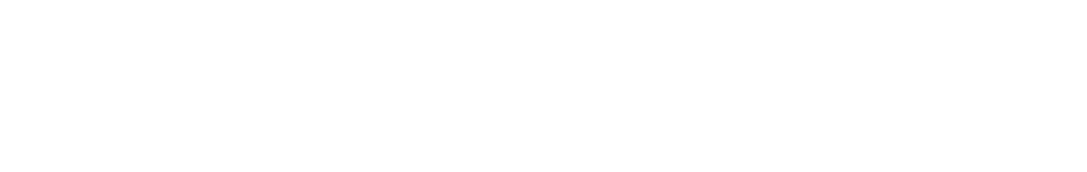
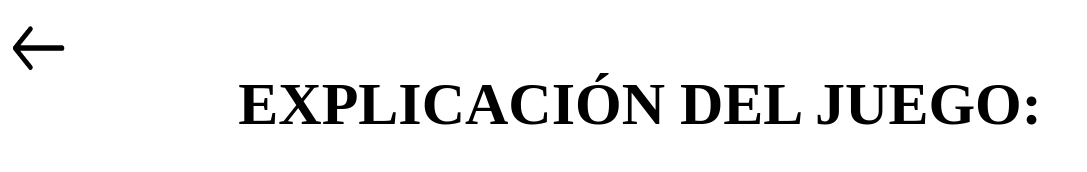
Before and after one commit to 3-TIC-ORT/proyecto-3-neorolearning, a plain HTML site: page JUEGO 2/expli2.html in a window 1280 px wide. Shown: the whole page, without its empty margins (0-1087 px from the left). Drawn offline with Linux system fonts and the light colour scheme.

Commit message:
listo el inicio

```diff
--- a/INICIO/inicio.css
+++ b/INICIO/inicio.css
@@ -31,7 +31,7 @@ h1 {
     border: none;
     padding: 40px 50px;
     cursor: pointer;
-    margin: 0px;
+
     height: 29vh;
     justify-content: center;
     align-items: center;
@@ -47,7 +47,6 @@ h1 {
     border: none;
     padding: 40px 150px;
     cursor: pointer;
-    margin: 0px;
     height: 29vh;
     justify-content: center;
     align-items: center;
@@ -58,5 +57,6 @@ h1 {
     justify-content:space-around;
     align-items: flex-end;
     width: 100vw;
-    margin: 10vh;
+    position: relative;
+    bottom: 50px;
 }
--- a/INICIO/menu1.css
+++ b/INICIO/menu1.css
@@ -29,18 +29,23 @@
     padding: 0px;
     cursor: pointer;
     justify-content: center;
-    margin-top: 85px;
+    position: relative;
+    top: 70px;
 }
 
 .arrow_back{
+
     width: 6vw;
     height: 12vh;
-    margin-top: 36px;
-    margin-left: -1280px;
+    position: relative;
+    right: 642px;
+
 }
 
 .titulo{
-    margin-top: -50px;
+
+   position: relative;
+   bottom: 30px;
     width: 100vw;
     display: flex;
     justify-content: center;
--- a/INICIO/menu2.css
+++ b/INICIO/menu2.css
@@ -1,6 +1,6 @@
 *{
-    margin: 0px;
-    padding: 0px;
+    margin: 0;
+    padding: 0;
 }
 .pantalla {
 
@@ -11,11 +11,13 @@
 .container{
     display: flex;
     align-items: flex-end;
+    justify-content: space-around;
 }
 .caja {
 
     width: 395px;
     height: 350px;
+    color: #000;
     background-color: rgb(138, 170, 197);
     text-align: center;
     align-items: center;
@@ -23,22 +25,27 @@
     font-optical-sizing: auto;
     font-weight: 500;
     font-style: normal;
-    margin: 30px;
-    margin-top: 60px;
     border: none;
+    padding: 0px;
     cursor: pointer;
     justify-content: center;
+    position: relative;
+    top: 40px;
 }
 
 .arrow_back{
+
     width: 6vw;
     height: 12vh;
-    margin-top: 20px;
-    margin-left: -1280px;
+    position: relative;
+    right: 642px;
+
 }
 
 .titulo{
-    margin-top: -50px;
+
+   position: relative;
+   bottom: 30px;
     width: 100vw;
     display: flex;
     justify-content: center;
--- a/JUEGO 1/explli1.css
+++ b/JUEGO 1/explli1.css
@@ -9,3 +9,16 @@
     width: 6vw;
     height: 12vh;
 }
+
+.titulo {
+
+    text-align: center;
+    font-size: 30px;
+    width: 1;
+    position: relative;
+    bottom: 30px;
+     width: 100vw;
+     display: flex;
+     justify-content: center;
+
+}
--- a/JUEGO 2/expli2.css
+++ b/JUEGO 2/expli2.css
@@ -0,0 +1,24 @@
+*{
+    margin: 0;
+    padding: 0;
+}
+
+
+.hola{
+
+    width: 6vw;
+    height: 12vh;
+}
+
+.titulo {
+
+    text-align: center;
+    font-size: 30px;
+    width: 1;
+    position: relative;
+    bottom: 30px;
+     width: 100vw;
+     display: flex;
+     justify-content: center;
+
+}
--- a/JUEGO 2/expli2.html
+++ b/JUEGO 2/expli2.html
@@ -0,0 +1,22 @@
+<!DOCTYPE html>
+<html lang="en">
+<head>
+    <meta charset="UTF-8">
+    <meta http-equiv="X-UA-Compatible" content="IE=edge">
+    <meta name="viewport" content="width=device-width, initial-scale=1.0">
+    <title>Explicación 2</title>
+    <link rel="stylesheet" href="expli2.css">
+</head>
+<body>
+        <div class="flechita">
+            <a href="../INICIO/menu1.html"><img src="../—Pngtree—vector back icon_4190818.png" class="hola"></a>
+        </div>
+        <div class="titulo">
+            <h1>EXPLICACIÓN DEL JUEGO:</h1>
+        </div>
+
+        <div class="cuadradote"></div>
+
+
+</body>
+</html>
--- a/JUEGO 3/expli3.css
+++ b/JUEGO 3/expli3.css
@@ -0,0 +1,24 @@
+*{
+    margin: 0;
+    padding: 0;
+}
+
+
+.hola{
+
+    width: 6vw;
+    height: 12vh;
+}
+
+.titulo {
+
+    text-align: center;
+    font-size: 30px;
+    width: 1;
+    position: relative;
+    bottom: 30px;
+     width: 100vw;
+     display: flex;
+     justify-content: center;
+
+}
--- a/JUEGO 4/expli4.css
+++ b/JUEGO 4/expli4.css
@@ -0,0 +1,24 @@
+*{
+    margin: 0;
+    padding: 0;
+}
+
+
+.hola{
+
+    width: 6vw;
+    height: 12vh;
+}
+
+.titulo {
+
+    text-align: center;
+    font-size: 30px;
+    width: 1;
+    position: relative;
+    bottom: 30px;
+     width: 100vw;
+     display: flex;
+     justify-content: center;
+
+}
--- a/JUEGO 5/expli5.css
+++ b/JUEGO 5/expli5.css
@@ -0,0 +1,24 @@
+*{
+    margin: 0;
+    padding: 0;
+}
+
+
+.hola{
+
+    width: 6vw;
+    height: 12vh;
+}
+
+.titulo {
+
+    text-align: center;
+    font-size: 30px;
+    width: 1;
+    position: relative;
+    bottom: 30px;
+     width: 100vw;
+     display: flex;
+     justify-content: center;
+
+}
--- a/JUEGO 6/expli6.css
+++ b/JUEGO 6/expli6.css
@@ -0,0 +1,24 @@
+*{
+    margin: 0;
+    padding: 0;
+}
+
+
+.hola{
+
+    width: 6vw;
+    height: 12vh;
+}
+
+.titulo {
+
+    text-align: center;
+    font-size: 30px;
+    width: 1;
+    position: relative;
+    bottom: 30px;
+     width: 100vw;
+     display: flex;
+     justify-content: center;
+
+}
--- a/JUEGO 7/expli7.css
+++ b/JUEGO 7/expli7.css
@@ -0,0 +1,24 @@
+*{
+    margin: 0;
+    padding: 0;
+}
+
+
+.hola{
+
+    width: 6vw;
+    height: 12vh;
+}
+
+.titulo {
+
+    text-align: center;
+    font-size: 30px;
+    width: 1;
+    position: relative;
+    bottom: 30px;
+     width: 100vw;
+     display: flex;
+     justify-content: center;
+
+}
```
Also changed, not shown: JUEGO 3/expli3.html (+22 -0 lines), JUEGO 4/expli4.html (+22 -0 lines), JUEGO 5/expli5.html (+22 -0 lines), JUEGO 6/expli6.html (+22 -0 lines), JUEGO 7/expli7.html (+22 -0 lines).
